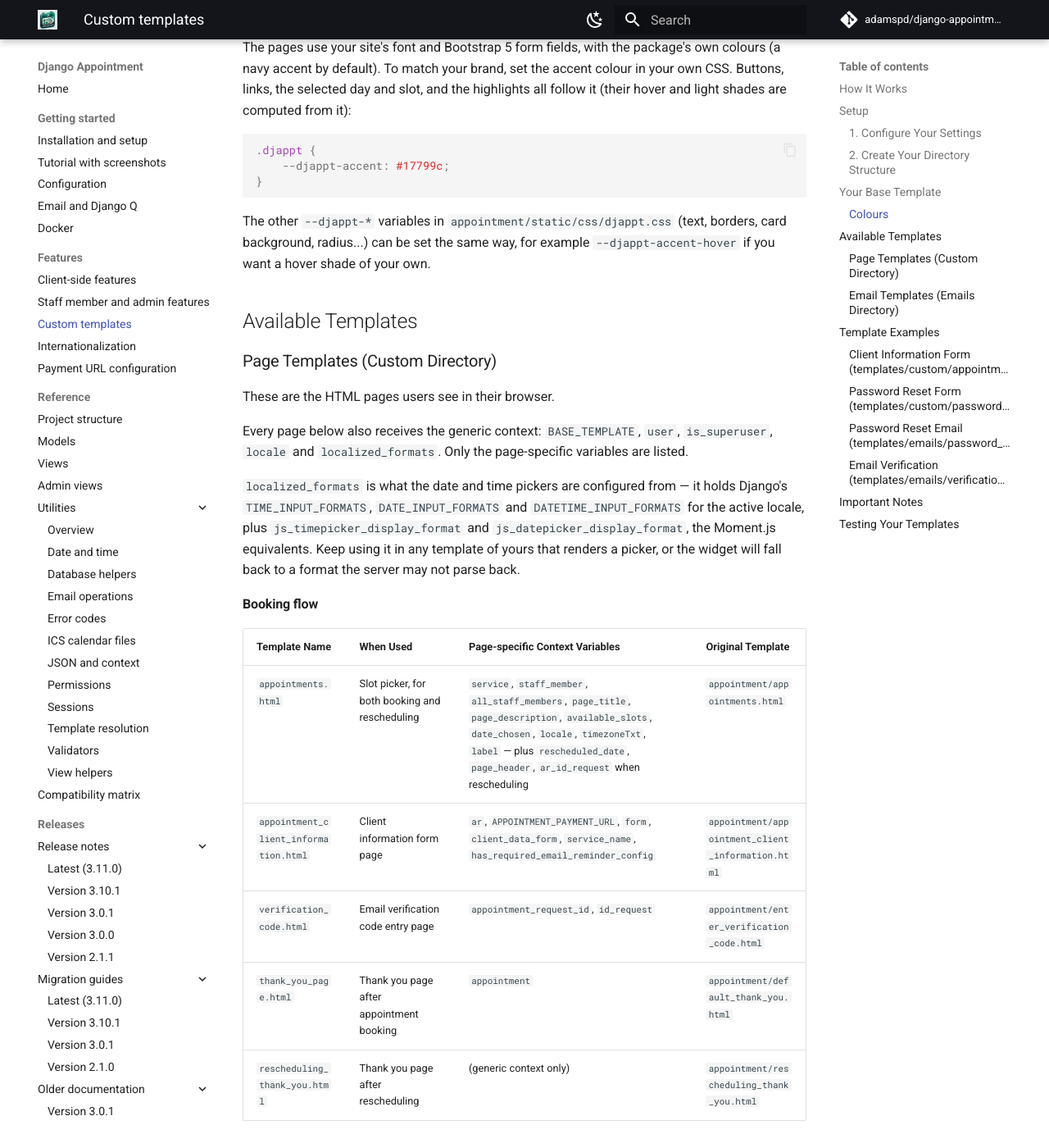
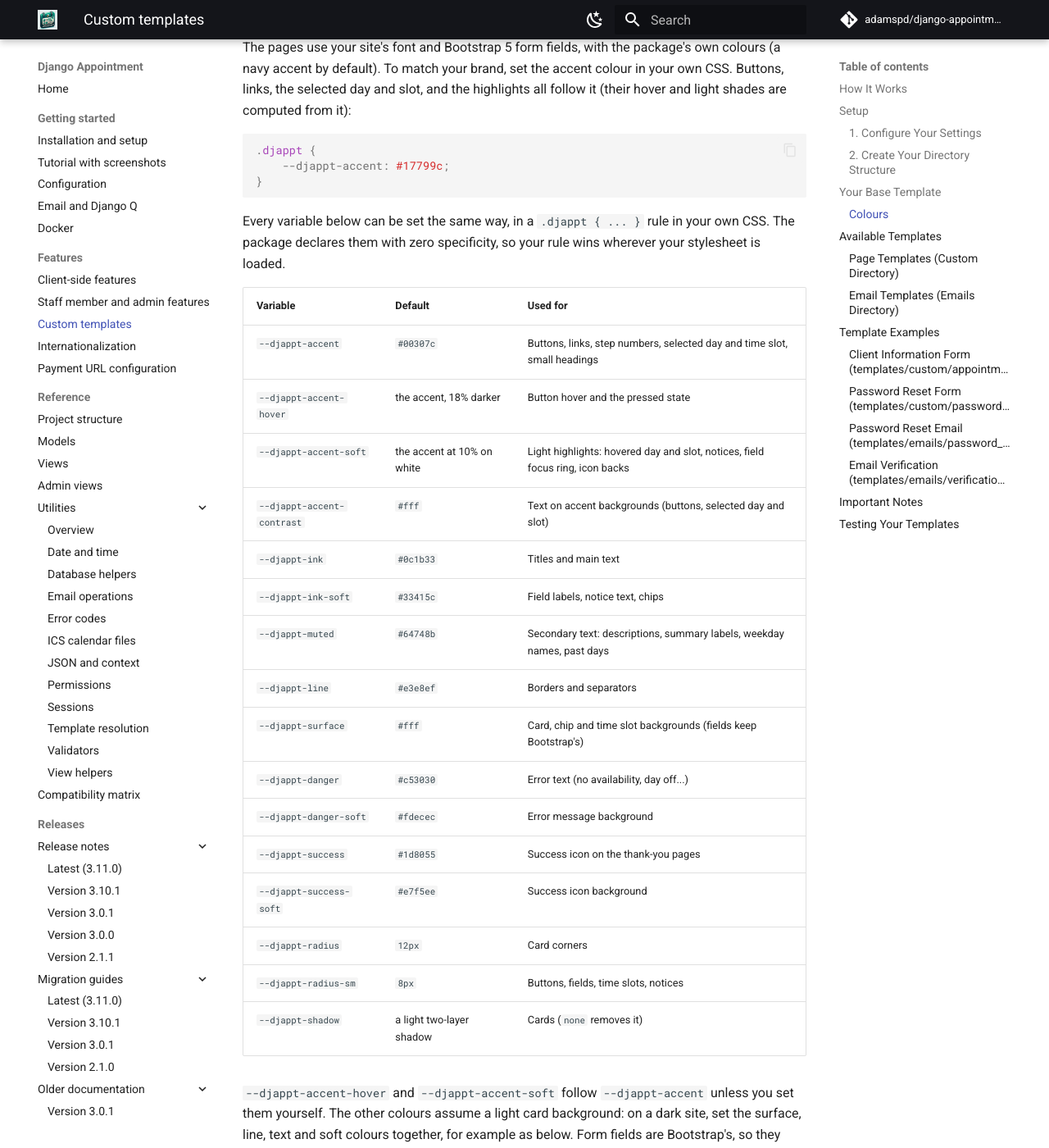
Before and after one commit to adamspd/django-appointment, an MkDocs documentation site: the page built from docs/custom-templates.md, in a window 1280 px wide and 1400 px high, scrolled down 2492 px. Shown: the whole window at 82% size. Built offline with MkDocs 1.6.1 and Material for MkDocs 9.7.7, drawn with Linux system fonts in a browser that asks for light colours; comment, search, counter and statistics services are not loaded; some of the changed text lies outside the part shown.

Commit message:
Document the djappt colour variables

````diff
--- a/CUSTOM_TEMPLATES.md
+++ b/CUSTOM_TEMPLATES.md
@@ -120,8 +120,51 @@
 }
 ```
 
-The other `--djappt-*` variables in `appointment/static/css/djappt.css` (text, borders, card background, radius...)
-can be set the same way, for example `--djappt-accent-hover` if you want a hover shade of your own.
+Every variable below can be set the same way, in a `.djappt { ... }` rule in your own CSS. The package declares them
+with zero specificity, so your rule wins wherever your stylesheet is loaded.
+
+| Variable                   | Default                                      | Used for                                                                      |
+|----------------------------|----------------------------------------------|-------------------------------------------------------------------------------|
+| `--djappt-accent`          | `#00307c`                                    | Buttons, links, step numbers, selected day and time slot, small headings      |
+| `--djappt-accent-hover`    | the accent, 18% darker                       | Button hover and the pressed state                                            |
+| `--djappt-accent-soft`     | the accent at 10% on white                   | Light highlights: hovered day and slot, notices, field focus ring, icon backs |
+| `--djappt-accent-contrast` | `#fff`                                       | Text on accent backgrounds (buttons, selected day and slot)                   |
+| `--djappt-ink`             | `#0c1b33`                                    | Titles and main text                                                          |
+| `--djappt-ink-soft`        | `#33415c`                                    | Field labels, notice text, chips                                              |
+| `--djappt-muted`           | `#64748b`                                    | Secondary text: descriptions, summary labels, weekday names, past days        |
+| `--djappt-line`            | `#e3e8ef`                                    | Borders and separators                                                        |
+| `--djappt-surface`         | `#fff`                                       | Card, chip and time slot backgrounds (fields keep Bootstrap's)                |
+| `--djappt-danger`          | `#c53030`                                    | Error text (no availability, day off...)                                      |
+| `--djappt-danger-soft`     | `#fdecec`                                    | Error message background                                                      |
+| `--djappt-success`         | `#1d8055`                                    | Success icon on the thank-you pages                                           |
+| `--djappt-success-soft`    | `#e7f5ee`                                    | Success icon background                                                       |
+| `--djappt-radius`          | `12px`                                       | Card corners                                                                  |
+| `--djappt-radius-sm`       | `8px`                                        | Buttons, fields, time slots, notices                                          |
+| `--djappt-shadow`          | a light two-layer shadow                     | Cards (`none` removes it)                                                     |
+
+`--djappt-accent-hover` and `--djappt-accent-soft` follow `--djappt-accent` unless you set them yourself. The other
+colours assume a light card background: on a dark site, set the surface, line, text and soft colours together, for
+example as below. Form fields are Bootstrap's, so they follow your Bootstrap theme (`data-bs-theme="dark"`, Bootstrap
+5.3 or later).
+
+```css
+.djappt {
+    --djappt-accent: #7cb3ff;
+    --djappt-accent-contrast: #0c1b33;
+    --djappt-accent-soft: #1f2d45;
+    --djappt-surface: #151d2b;
+    --djappt-line: #2a3547;
+    --djappt-ink: #f1f5f9;
+    --djappt-ink-soft: #cbd5e1;
+    --djappt-muted: #94a3b8;
+    --djappt-danger: #ff9b9b;
+    --djappt-danger-soft: #3a1d22;
+    --djappt-success: #6ee7b7;
+    --djappt-success-soft: #173328;
+}
+```
+
+The package pages never set a page background: they sit on your site's own.
 
 ## Available Templates
 
````
